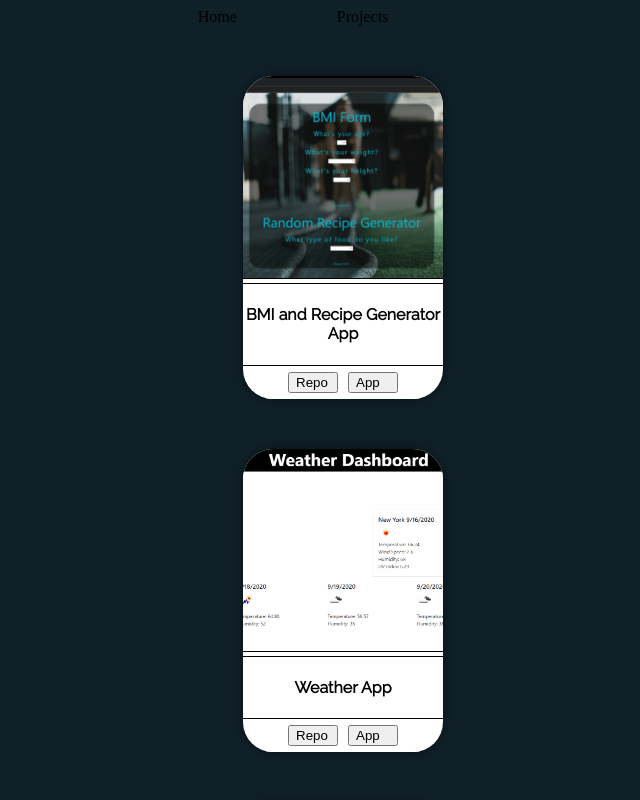
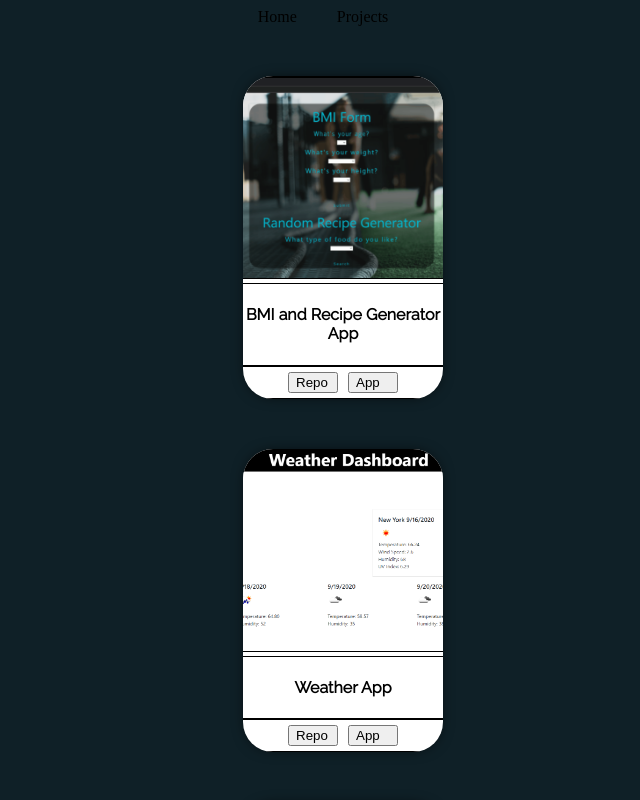
Before and after one commit to paulmorales7/Portfolio-react, a React (Create React App) app: page /projects in a window 1280 px wide. Shown: the top 800 px of the page, without its empty margins (297-937 px from the left). Built offline with nearby package versions, Linux system fonts and the light colour scheme.

Commit message:
aligned nav buttons

```diff
--- a/src/components/nav/nav.css
+++ b/src/components/nav/nav.css
@@ -1,12 +1,10 @@
 .buttons{
-    display: flex;
-    align-items: center;
-    justify-content: center;
-
+    text-align: center;
 }
 
 a {
     text-decoration: none;
-    margin-right: 100px;
+    margin-right: 40px;
     color: black;
+
 }
--- a/src/components/projects/projects.css
+++ b/src/components/projects/projects.css
@@ -46,14 +46,13 @@ border-bottom: 1px solid;
     border-top: 1px solid;
     border-bottom: 1.5px solid;
     text-align: center;
-    color: white;
 }
 
 button{
     width: 50px;
     text-align: center;
     margin: 5px;
-    color: white;
+
 }
 
 h4{
```
